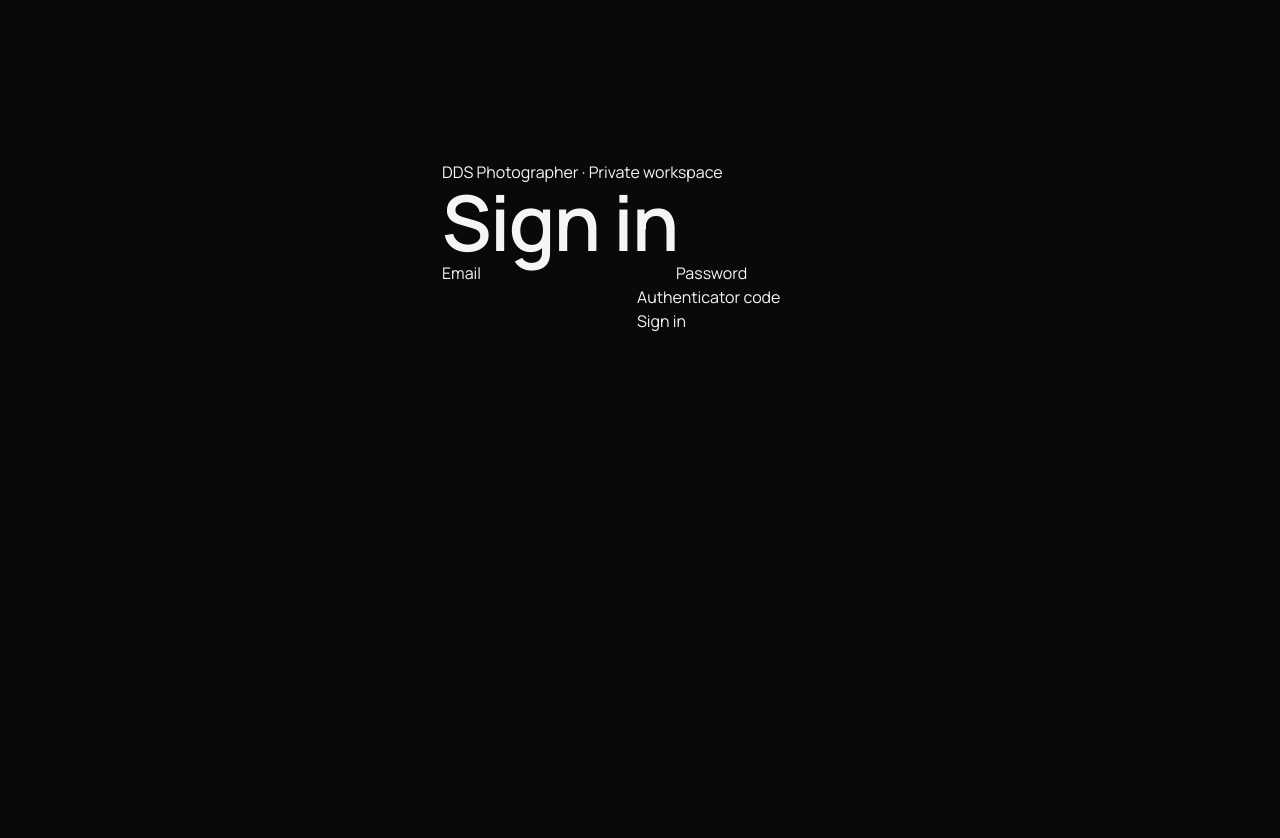
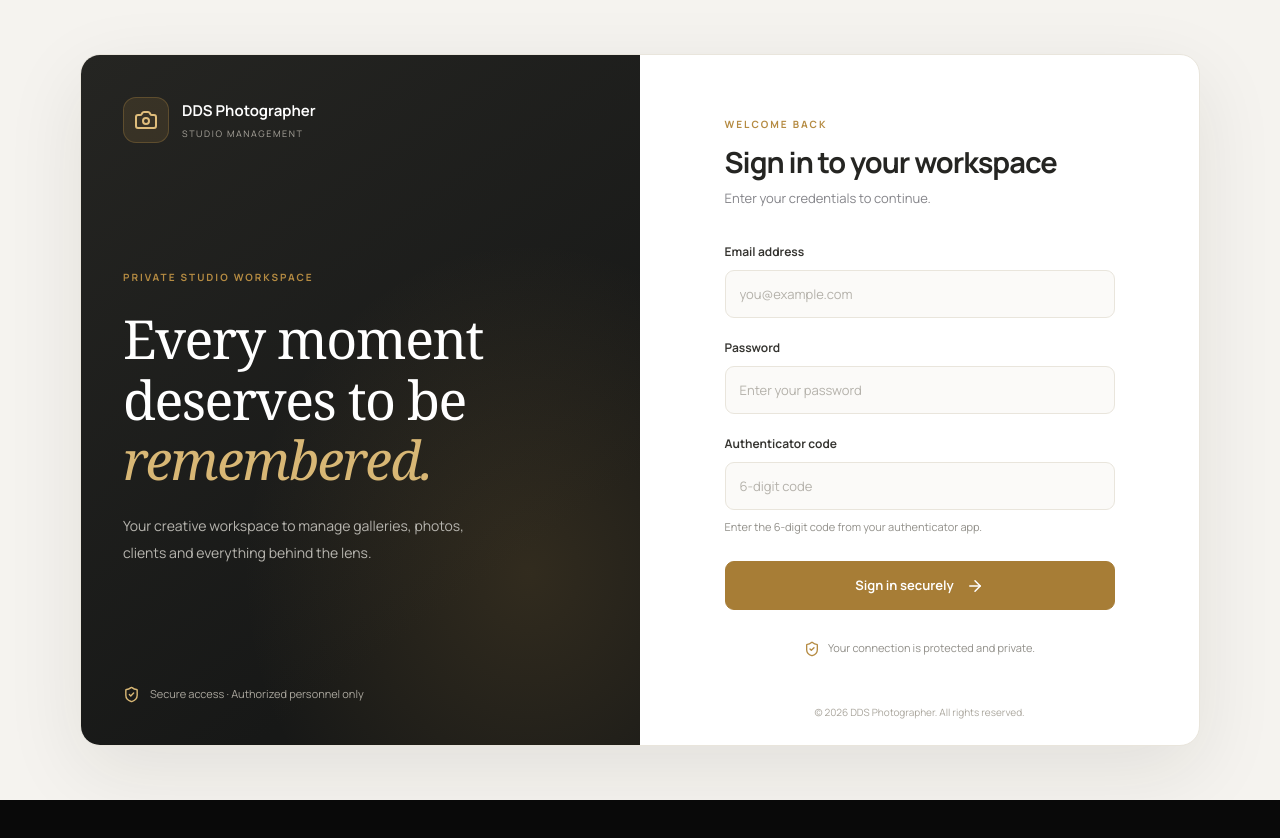
Before and after one commit to CodedPraveen/dds-photographer, a Next.js app: page /admin/login in a window 1280 px wide. Shown: the top 838 px of the page. After the commit the page ends 800 px from the top, so only its background shows below. Built offline with nearby package versions, Linux system fonts and the light colour scheme; no server answers.

Commit message:
admin login page ui change

```diff
--- a/src/features/admin/components/LoginForm.jsx
+++ b/src/features/admin/components/LoginForm.jsx
@@ -1,38 +1,127 @@
+
 "use client";
 
 import { useActionState } from "react";
+import { Camera, ShieldCheck, ArrowRight } from "lucide-react";
 
 import { login } from "@/features/admin/server/actions";
 
 export function LoginForm() {
   const [state, action, pending] = useActionState(login, null);
+
   return (
-    <main style={{ maxWidth: 460, margin: "8rem auto", padding: "2rem" }}>
-      <p>DDS Photographer · Private workspace</p>
-      <h1>Sign in</h1>
-      <form action={action}>
-        <label>
-          Email
-          <input name="email" type="email" autoComplete="username" required />
+    <main className="login-page">
+      <section className="login-layout">
+        <div className="login-showcase">
+          <div className="login-brand">
+            <span className="login-brand-icon">
+              <Camera size={24} />
+            </span>
+            <span>
+              <strong>DDS Photographer</strong>
+              <small>STUDIO MANAGEMENT</small>
+            </span>
+          </div>
+
+          <div className="login-showcase-content">
+            <span className="login-eyebrow">PRIVATE STUDIO WORKSPACE</span>
+            <h1>
+              Every moment
+              <br />
+              deserves to be
+              <br />
+              <span>remembered.</span>
+            </h1>
+            <p>
+              Your creative workspace to manage galleries, photos,
+              clients and everything behind the lens.
+            </p>
+          </div>
+
+          <div className="login-showcase-footer">
+            <ShieldCheck size={17} />
+            <span>Secure access · Authorized personnel only</span>
+          </div>
+        </div>
+
+        <div className="login-form-side">
+          <div className="login-card">
+            <div className="login-mobile-brand">
+              <Camera size={22} />
+              <span>DDS Photographer</span>
+            </div>
+
+            <div className="login-heading">
+              <span className="login-eyebrow">WELCOME BACK</span>
+              <h2>Sign in to your workspace</h2>
+              <p>Enter your credentials to continue.</p>
+            </div>
+
+            <form action={action} className="login-form">
+              <label className="login-field">
+                <span>Email address</span>
+                <input
+                  name="email"
+                  type="email"
+                  placeholder="you@example.com"
+                  autoComplete="username"
+                  required
+                />
               </label>
-        <label>
-          Password
+
+              <label className="login-field">
+                <span>Password</span>
                 <input
                   name="password"
                   type="password"
+                  placeholder="Enter your password"
                   autoComplete="current-password"
                   required
                 />
               </label>
-        <label>
-          Authenticator code
-          <input name="code" inputMode="numeric" pattern="[0-9]{6}" required />
+
+              <label className="login-field">
+                <span>Authenticator code</span>
+                <input
+                  name="code"
+                  type="text"
+                  inputMode="numeric"
+                  pattern="[0-9]{6}"
+                  maxLength={6}
+                  placeholder="6-digit code"
+                  autoComplete="one-time-code"
+                  required
+                />
+                <small>Enter the 6-digit code from your authenticator app.</small>
               </label>
-        {state?.error && <p role="alert">{state.error}</p>}
-        <button disabled={pending}>
-          {pending ? "Signing in…" : "Sign in"}
+
+              {state?.error && (
+                <p className="login-error" role="alert">
+                  {state.error}
+                </p>
+              )}
+
+              <button
+                type="submit"
+                className="login-submit"
+                disabled={pending}
+              >
+                <span>{pending ? "Signing in..." : "Sign in securely"}</span>
+                {!pending && <ArrowRight size={18} />}
               </button>
             </form>
+
+            <div className="login-security-note">
+              <ShieldCheck size={16} />
+              <span>Your connection is protected and private.</span>
+            </div>
+          </div>
+
+          <p className="login-copyright">
+            © {new Date().getFullYear()} DDS Photographer. All rights reserved.
+          </p>
+        </div>
+      </section>
     </main>
   );
 }
--- a/src/styles/admin.css
+++ b/src/styles/admin.css
@@ -820,3 +820,340 @@
     flex-direction: column;
   }
 }
+
+
+/* ========================================
+   DDS Photographer - Admin Login
+======================================== */
+
+.login-page {
+  --login-gold: #b58b42;
+  --login-gold-dark: #98702f;
+  --login-ink: #202124;
+  --login-muted: #85858a;
+  --login-border: #e9e5dc;
+
+  min-height: 100vh;
+  display: grid;
+  place-items: center;
+  padding: 28px;
+  background: #f5f3ef;
+  color: var(--login-ink);
+  font-family: inherit;
+}
+
+.login-layout {
+  display: grid;
+  grid-template-columns: 1fr 1fr;
+  width: 100%;
+  max-width: 1120px;
+  min-height: 680px;
+  overflow: hidden;
+  background: #fff;
+  border: 1px solid #e9e5dc;
+  border-radius: 20px;
+  box-shadow: 0 24px 80px rgb(38 32 23 / 9%);
+}
+
+/* Left showcase panel */
+
+.login-showcase {
+  display: flex;
+  flex-direction: column;
+  justify-content: space-between;
+  min-height: 680px;
+  padding: 42px;
+  color: #fff;
+  background:
+    radial-gradient(ellipse at 80% 75%, rgb(181 139 66 / 17%), transparent 45%),
+    linear-gradient(145deg, #252522, #171817 75%);
+}
+
+.login-brand {
+  display: flex;
+  align-items: center;
+  gap: 13px;
+}
+
+.login-brand-icon {
+  display: grid;
+  width: 46px;
+  height: 46px;
+  place-items: center;
+  color: #dfbd7b;
+  background: rgb(181 139 66 / 15%);
+  border: 1px solid rgb(181 139 66 / 30%);
+  border-radius: 13px;
+}
+
+.login-brand strong,
+.login-brand small {
+  display: block;
+}
+
+.login-brand strong {
+  font-size: 15px;
+  font-weight: 650;
+}
+
+.login-brand small {
+  margin-top: 5px;
+  color: #aaa69d;
+  font-size: 9px;
+  letter-spacing: 1.6px;
+}
+
+.login-showcase-content {
+  max-width: 430px;
+  margin: 60px 0;
+}
+
+.login-eyebrow {
+  display: inline-block;
+  color: var(--login-gold);
+  font-size: 10px;
+  font-weight: 750;
+  letter-spacing: 2px;
+}
+
+.login-showcase-content h1 {
+  margin: 22px 0;
+  font-family: Georgia, "Times New Roman", serif;
+  font-size: clamp(38px, 4.2vw, 56px);
+  font-weight: 400;
+  line-height: 1.13;
+  letter-spacing: -1.5px;
+}
+
+.login-showcase-content h1 span {
+  color: #d8b775;
+  font-style: italic;
+}
+
+.login-showcase-content p {
+  max-width: 360px;
+  color: #b7b5af;
+  font-size: 14px;
+  line-height: 1.9;
+}
+
+.login-showcase-footer {
+  display: flex;
+  align-items: center;
+  gap: 10px;
+  color: #aaa69d;
+  font-size: 11px;
+}
+
+.login-showcase-footer svg {
+  color: #d8b775;
+}
+
+/* Right form panel */
+
+.login-form-side {
+  display: flex;
+  flex-direction: column;
+  justify-content: center;
+  align-items: center;
+  padding: 55px 48px 25px;
+}
+
+.login-card {
+  width: 100%;
+  max-width: 390px;
+}
+
+.login-mobile-brand {
+  display: none;
+}
+
+.login-heading {
+  margin-bottom: 34px;
+}
+
+.login-heading h2 {
+  margin: 13px 0 9px;
+  color: #252522;
+  font-size: clamp(23px, 2.5vw, 29px);
+  font-weight: 700;
+  letter-spacing: -1px;
+}
+
+.login-heading p {
+  margin: 0;
+  color: #85858a;
+  font-size: 13px;
+  line-height: 1.7;
+}
+
+.login-form {
+  display: flex;
+  flex-direction: column;
+  gap: 21px;
+}
+
+.login-field {
+  display: flex;
+  flex-direction: column;
+  gap: 9px;
+  color: #34332f;
+  font-size: 12px;
+  font-weight: 650;
+}
+
+.login-field input {
+  width: 100%;
+  height: 48px;
+  padding: 0 14px;
+  color: #282722;
+  background: #fbfaf8;
+  border: 1px solid var(--login-border);
+  border-radius: 9px;
+  outline: none;
+  font: inherit;
+  font-size: 13px;
+  font-weight: 400;
+  transition: border-color 160ms, box-shadow 160ms, background 160ms;
+}
+
+.login-field input::placeholder {
+  color: #b4b1aa;
+}
+
+.login-field input:focus {
+  background: #fff;
+  border-color: var(--login-gold);
+  box-shadow: 0 0 0 3px rgb(181 139 66 / 12%);
+}
+
+.login-field small {
+  color: #92908a;
+  font-size: 11px;
+  font-weight: 400;
+}
+
+.login-error {
+  margin: 0;
+  padding: 12px 14px;
+  color: #a52d2d;
+  background: #fff1ef;
+  border: 1px solid #f3d0ca;
+  border-radius: 8px;
+  font-size: 12px;
+  line-height: 1.6;
+}
+
+.login-submit {
+  display: flex;
+  width: 100%;
+  min-height: 49px;
+  align-items: center;
+  justify-content: center;
+  gap: 12px;
+  margin-top: 5px;
+  padding: 0 18px;
+  color: #fff;
+  background: #a77d36;
+  border: 1px solid #a77d36;
+  border-radius: 9px;
+  font: inherit;
+  font-size: 13px;
+  font-weight: 650;
+  cursor: pointer;
+  transition: background 160ms, transform 160ms;
+}
+
+.login-submit:hover:not(:disabled) {
+  background: #916a2d;
+  transform: translateY(-1px);
+}
+
+.login-submit:disabled {
+  opacity: 0.65;
+  cursor: wait;
+}
+
+.login-security-note {
+  display: flex;
+  align-items: center;
+  justify-content: center;
+  gap: 8px;
+  margin-top: 30px;
+  color: #92908a;
+  font-size: 11px;
+}
+
+.login-security-note svg {
+  color: var(--login-gold);
+}
+
+.login-copyright {
+  margin: 48px 0 0;
+  color: #aaa69d;
+  font-size: 10px;
+  text-align: center;
+}
+
+/* Responsive */
+
+@media (max-width: 800px) {
+  .login-page {
+    padding: 18px;
+  }
+
+  .login-layout {
+    grid-template-columns: 1fr;
+    max-width: 500px;
+    min-height: auto;
+  }
+
+  .login-showcase {
+    display: none;
+  }
+
+  .login-form-side {
+    padding: 42px 32px 25px;
+  }
+
+  .login-mobile-brand {
+    display: flex;
+    align-items: center;
+    gap: 10px;
+    margin-bottom: 42px;
+    color: #a77d36;
+    font-size: 14px;
+    font-weight: 700;
+  }
+}
+
+@media (max-width: 480px) {
+  .login-page {
+    padding: 0;
+    background: #fff;
+  }
+
+  .login-layout {
+    min-height: 100vh;
+    border: 0;
+    border-radius: 0;
+    box-shadow: none;
+  }
+
+  .login-form-side {
+    justify-content: flex-start;
+    padding: 38px 24px 22px;
+  }
+
+  .login-mobile-brand {
+    margin-bottom: 48px;
+  }
+
+  .login-heading {
+    margin-bottom: 28px;
+  }
+
+  .login-copyright {
+    margin-top: 42px;
+  }
+}
```
Lines whose indentation alone changed are shown as unchanged.
